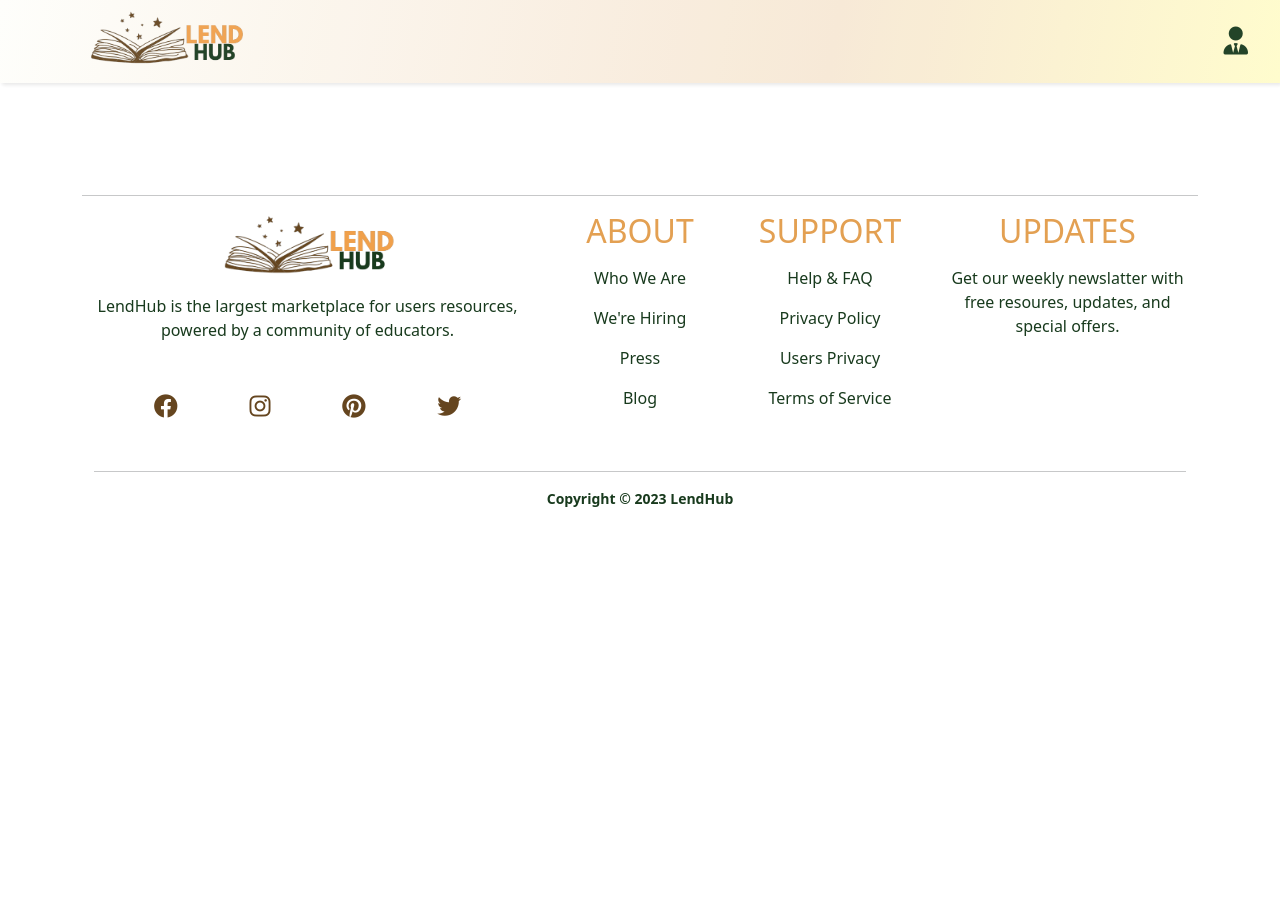
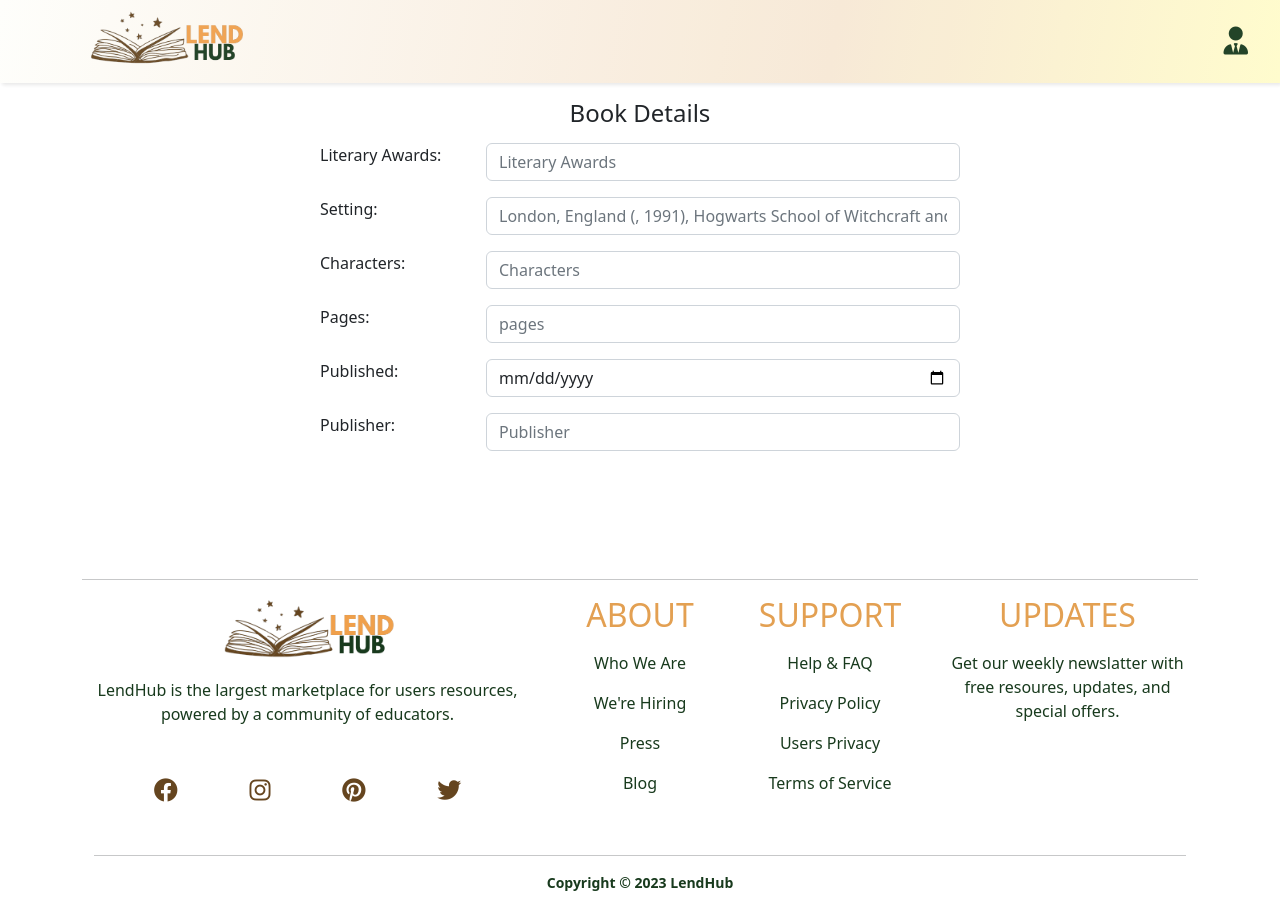
Before and after one commit to NickConsignado/LendHub, a React (Vite) app: page /book-detail in a window 1280 px wide. Before the commit the page ends 800 px from the top, so only its background shows below. Built offline with nearby package versions, Linux system fonts and the light colour scheme; what react-swipeable-views-utils would draw is missing.

Commit message:
adding a new pages

```diff
--- a/src/App.jsx
+++ b/src/App.jsx
@@ -9,7 +9,7 @@ import store from "./store/store";
 import BookList from "./pages/BookList";
 import { ThemeProvider } from "@mui/material/styles";
 import Theme from "./components/Theme.jsx"; // Import your theme
-import axios from 'axios';
+import BookDetail from "./pages/BookDetail";
 
 
 function App() {
@@ -23,6 +23,7 @@ function App() {
             <Route path="/book-info" element={<BookInfo />} />
             <Route path="/borrowed-list" element={<BorrowedList />} />
             <Route path="/book" element={<BookList />} />
+            <Route path="/book-detail" element={<BookDetail />} />
           </Routes>
           <Footer />
         </BrowserRouter>
--- a/src/components/SignIn.jsx
+++ b/src/components/SignIn.jsx
@@ -51,7 +51,9 @@ function SignIn() {
         <Link to="/book" style={{ textDecoration: "none", color: "black" }}>
           <MenuItem onClick={handleClose}>Book List</MenuItem>
         </Link>
-        <MenuItem onClick={handleClose}>My account</MenuItem>
+        <Link to="/book-detail" style={{ textDecoration: "none", color: "black" }}>
+          <MenuItem onClick={handleClose}>Book Detail</MenuItem>
+        </Link>
         <MenuItem onClick={handleClose}>Logout</MenuItem>
       </Menu>
     </div>
--- /dev/null
+++ b/src/pages/BookDetail.jsx
@@ -0,0 +1,121 @@
+import { Toast } from "bootstrap"
+import { useFormik } from "formik"
+import { Link } from "react-router-dom"
+
+function BookDetail () {
+  const formik = useFormik({
+    initialValues: {
+      literaryAwards: '',
+      setting: '',
+      characters: '',
+      pages: '',
+      published: '',
+      publisher: '',
+    },
+    onSubmit: (value) => {
+      new Toast(document.getElementById('liveToast')).show()
+      console.log(value)
+    }
+  })
+
+
+  return (
+    <>
+      {/* <div className="d-flex flex-column w-75 m-3 align-items-end">
+        <Link to="/book" className="btn btn-primary">
+        <i class="fa-solid fa-plus"></i>Book List
+        </Link>
+      </div> */}
+
+      <div  className="d-flex flex-column align-items-center">
+      <h4 className=" my-3">Book Details</h4>
+      <div className="toast-container position-fixed bottom-0 end-0 p-3">
+          <div id="liveToast" className="toast align-items-center text-bg-success border-0" role="alert" aria-live="assertive" aria-atomic="true">
+            <div className="d-flex">
+              <div className="toast-body">
+               Successfully created book.
+              </div>
+                <button type="button" className="btn-close btn-close-white me-2 m-auto" data-bs-dismiss="toast" aria-label="Close"></button>
+            </div>
+          </div>
+        </div>
+       <form onSubmit={formik.handleSubmit} className="w-50">
+          <div className="mb-3 row">
+            <label htmlFor="literaryAwards" className="form-label col-3">Literary Awards:</label>
+            <div className="col-9">
+              <input type="text"
+                className="form-control"
+                id="literaryAwards"
+                placeholder="Literary Awards"
+                value={formik.values.title}
+                onChange={formik.handleChange}
+               />
+
+            </div>
+          </div>
+
+          <div className="mb-3 row">
+            <label htmlFor="setting" className="form-label col-3">Setting: </label>
+            <div className="col-9">
+              <input type="text"
+                className="form-control"
+                name="setting"
+                placeholder="London, England (, 1991), Hogwarts School of Witchcraft and Wizardry (United Kingdom, 1991)"
+               />
+            </div>
+          </div>
+
+          <div className="mb-3 row">
+            <label htmlFor="characters" className="form-label col-3">Characters: </label>
+            <div className="col-9">
+              <input type="text"
+                className="form-control"
+                id="characters"
+                placeholder="Characters"
+               />
+
+            </div>
+          </div>
+
+          <div className="mb-3 row">
+            <label htmlFor="pages" className="form-label col-3">Pages: </label>
+            <div className="col-9">
+              <input type="number"
+                className="form-control"
+                id="pages"
+                placeholder="pages"
+               />
+
+            </div>
+          </div>
+          <div className="mb-3 row">
+            <label htmlFor="published" className="form-label col-3">Published: </label>
+            <div className="col-9">
+              <input type="date"
+                className="form-control"
+                id="published"
+                placeholder="published"
+               />
+
+            </div>
+          </div>
+
+          <div className="mb-3 row">
+            <label htmlFor="publisher" className="form-label col-3">Publisher: </label>
+            <div className="col-9">
+              <input type="text"
+                className="form-control"
+                id="publisher"
+                placeholder="Publisher"
+               />
+
+            </div>
+          </div>
+
+        </form>
+       </div>
+    </>
+  )
+}
+
+export default BookDetail
--- a/src/pages/BookList.jsx
+++ b/src/pages/BookList.jsx
@@ -2,7 +2,7 @@ import { Formik, useFormik } from "formik"
 import * as Yup from "yup"
 import { Toast } from "bootstrap"
 import axios from "axios"
-import BookDetails from "./BookDetails"
+import BookDetails from "./BookDetail"
 
 
 function BookList() {
```
Also changed, not shown: src/pages/BookDetails.jsx (deleted, +0 -97 lines).
